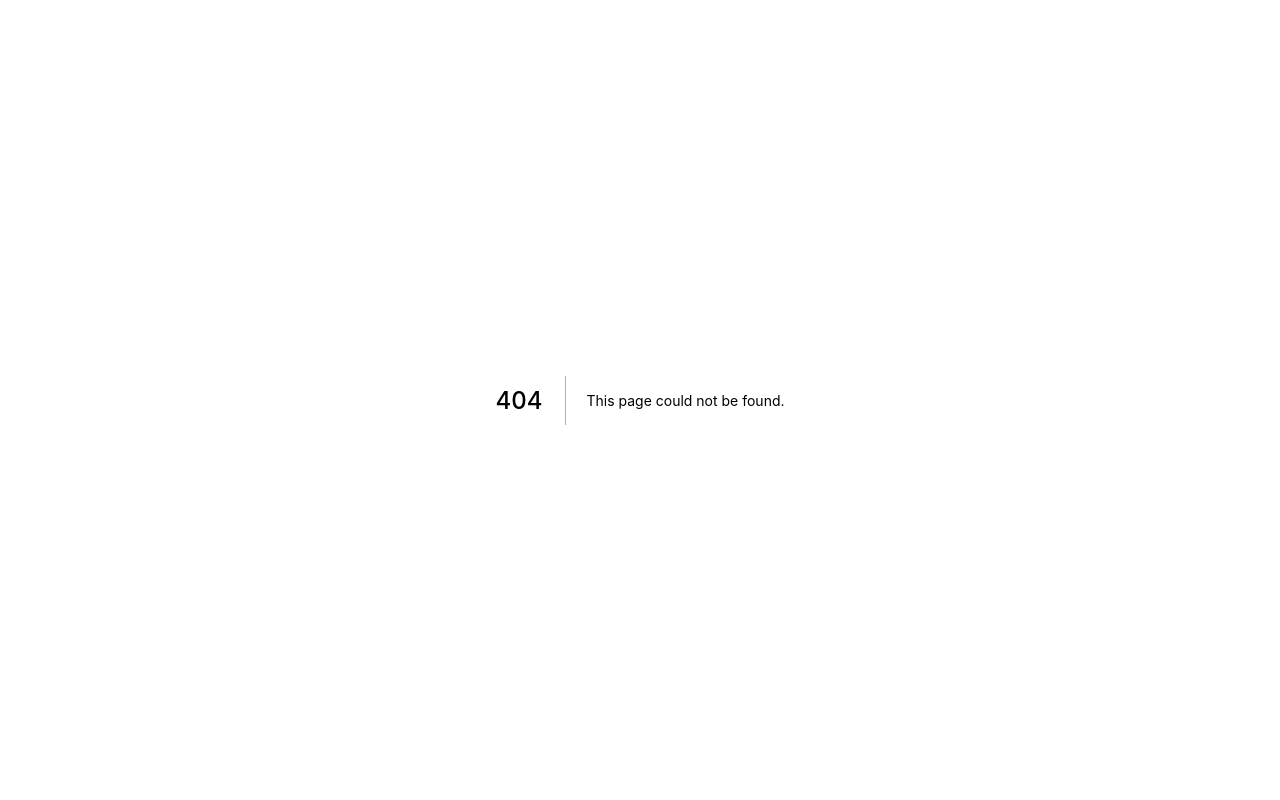
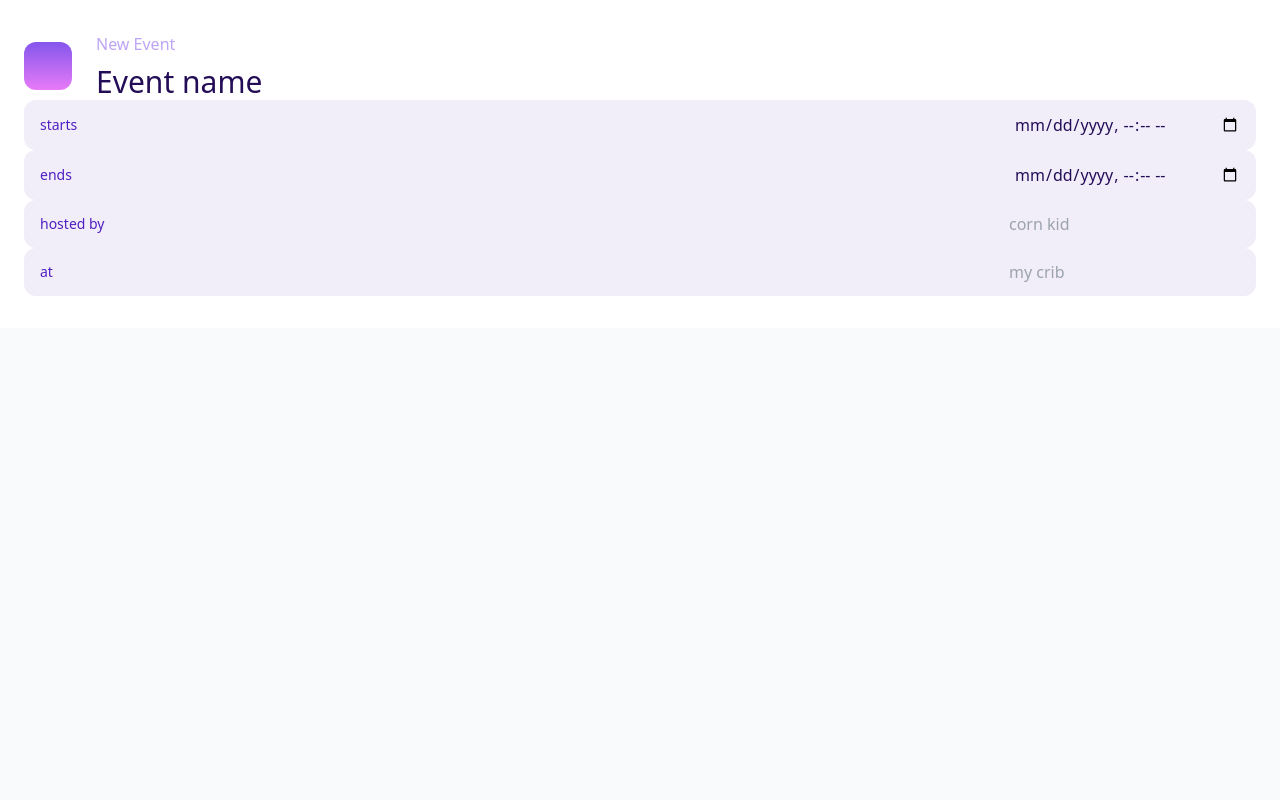
Before and after one commit to jeffreydyao/envited-front-end-assessment, a Next.js app: page /create in a window 1280 px wide. Before the commit this address had no page. Shown: the top 800 px of the page. Built offline with nearby package versions, Linux system fonts and the light colour scheme.

Commit message:
wip: /create page - baseline styling

```diff
--- /dev/null
+++ b/pages/create.tsx
@@ -0,0 +1,71 @@
+import { NextPage } from "next";
+import Head from "next/head";
+
+const Create: NextPage = () => {
+  return (
+    <div>
+      <Head>
+        <title>Create Event - Binvited</title>
+        <meta name="description" content="The next best thing since Envited" />
+        <link rel="icon" href="/favicon.ico" />
+      </Head>
+
+      <main>
+        <div className="px-6 py-8 flex flex-col">
+          <div className="w-full h-fit flex items-center gap-6">
+            <div className="h-[48px] w-[48px] rounded-xl bg-gradient-to-b from-primary-envited-purple to-primary-envited-pink" />
+            <div className="flex flex-col gap-2">
+              <span className="text-medium text-[#BDA4F4]">New Event</span>
+              <h1 className="text-bold text-primary-text-purple-dark text-3xl">
+                Event name
+              </h1>
+            </div>
+          </div>
+          <div className="w-full px-4 items-center py-3 bg-[#F1EDF9] flex justify-between rounded-xl">
+            <label className="text-sm text-medium text-primary-text-purple-light">
+              starts
+            </label>
+            <input
+              type="datetime-local"
+              className="bg-transparent text-medium text-primary-text-purple-dark"
+            />
+          </div>
+          <div className="w-full px-4 items-center py-3 bg-[#F1EDF9] flex justify-between rounded-xl">
+            <label className="text-sm text-medium text-primary-text-purple-light">
+              ends
+            </label>
+            <input
+              type="datetime-local"
+              className="bg-transparent text-medium text-primary-text-purple-dark"
+            />
+          </div>
+          <div className="w-full px-4 items-center py-3 bg-[#F1EDF9] flex justify-between rounded-xl">
+            <label className="text-sm text-medium text-primary-text-purple-light">
+              hosted by
+            </label>
+            <input
+              type="text"
+              className="bg-transparent text-medium text-primary-text-purple-dark"
+              placeholder="corn kid"
+            />
+          </div>
+          <div className="w-full px-4 items-center py-3 bg-[#F1EDF9] flex justify-between rounded-xl">
+            <label className="text-sm text-medium text-primary-text-purple-light">
+              at
+            </label>
+            <input
+              type="text"
+              className="bg-transparent text-medium text-primary-text-purple-dark"
+              placeholder="my crib"
+            />
+          </div>
+        </div>
+
+        <div className="aspect-[3/2] w-full bg-slate-50" />
+
+        <input type="file" />
+      </main>
+    </div>
+  );
+};
+export default Create;
--- a/pages/index.tsx
+++ b/pages/index.tsx
@@ -1,6 +1,5 @@
 import { NextPage } from "next";
 import Head from "next/head";
-import Image from "next/future/image";
 
 const Home: NextPage = () => {
   return (
@@ -27,7 +26,11 @@ const Home: NextPage = () => {
             media.
           </p>
         </div>
-        <img src="/app.svg" className="w-40" />
+        <img
+          src="/app.svg"
+          className="w-40"
+          alt="Screenshot of the Binvited app"
+        />
 
         <button className="px-5 py-4 font-bold text-white bg-gradient-to-r from-primary-envited-purple to-primary-envited-pink rounded-xl hover:brightness-105 transition-all">
           🎉 Create my event
```
